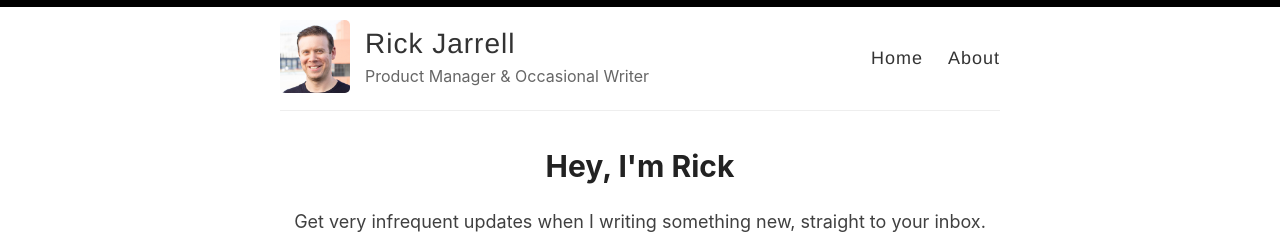
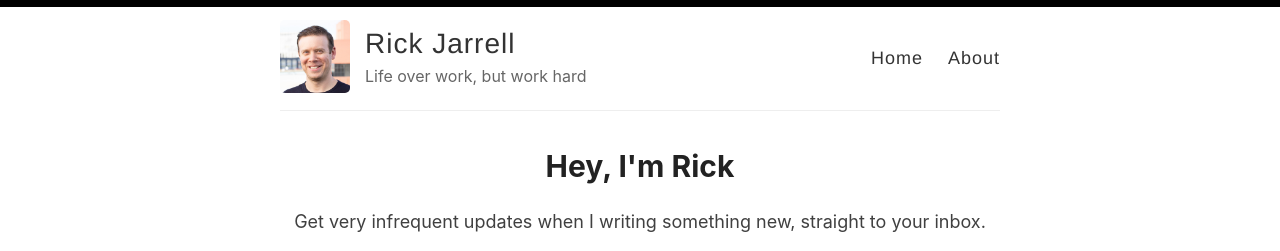
Before and after one commit to rickjarrell/backupblog, a Jekyll site: the page built from index.html, in a window 1280 px wide. Shown: the top 251 px of the page. Built offline with Jekyll 4.4.1, drawn with Linux system fonts in a browser that asks for light colours; the list of posts is cut into pages by our own code; comment, search, counter and statistics services are not loaded.

Commit message:
Update _config.yml

```diff
--- a/_config.yml
+++ b/_config.yml
@@ -9,7 +9,7 @@ name: Rick Jarrell
 author: Rick Jarrell
 
 # Short bio or description (displayed in the header)
-description: Product Manager & Occasional Writer
+description: Life over work, but work hard
 
 # URL of your avatar or profile pic (you could use your GitHub profile pic)
 avatar: /images/profile.png
```
